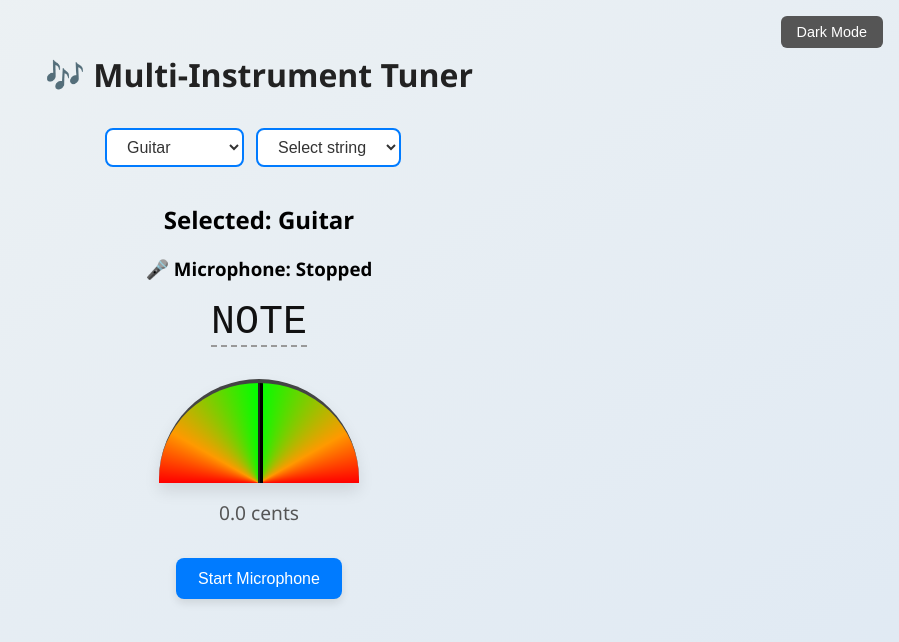
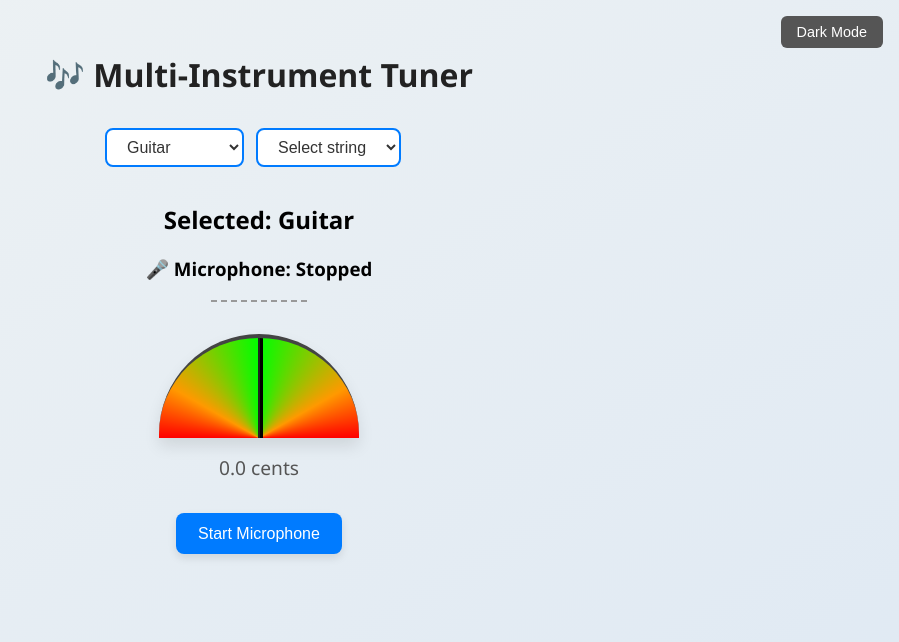
Before and after one commit to PrathameyshHacks/MultInstTuna, a React (Create React App) app in the folder insttuna/: page / in a window 1280 px wide. Shown: the top 642 px of the page, without its empty margins (381-1280 px from the left). Built offline with nearby package versions, Linux system fonts and the light colour scheme.

Commit message:
Update App.js

```diff
--- a/insttuna/src/App.js
+++ b/insttuna/src/App.js
@@ -154,7 +154,7 @@ function App() {
 			)}
 			<h3>🎤 Microphone: {isListening ? 'Active' : 'Stopped'}</h3>
 
-			<div className="note-display">{note || 'NOTE'}</div>
+			<div className="note-display">{note}</div>
 
 			<div className="tuner">
 				<div className="needle-wrapper">
```
